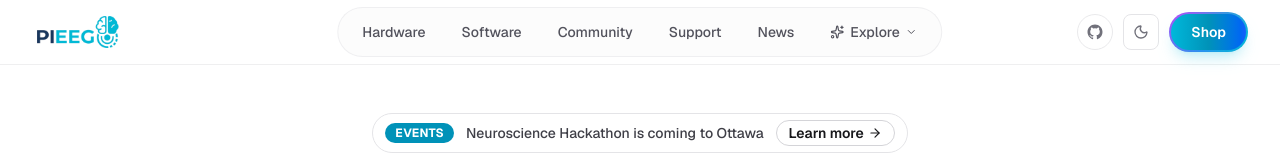
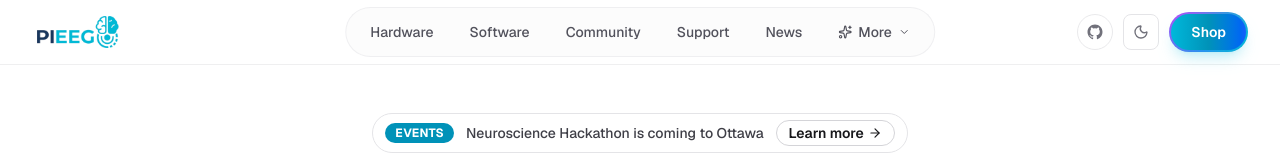
Before and after one commit to pieeg-club/PiEEG-com, a Next.js app: page / in a window 1280 px wide. Shown: the top 160 px of the page. Built offline with nearby package versions, Linux system fonts and the light colour scheme.

Commit message:
update menu

```diff
--- a/src/components/Navbar.tsx
+++ b/src/components/Navbar.tsx
@@ -145,7 +145,7 @@ export function Navbar() {
                 }`}
               >
                 <Sparkles className={`w-3.5 h-3.5 transition-all duration-300 ${megaOpen ? "text-cyan-500 scale-110" : ""}`} />
-                Explore
+                More
                 <ChevronDown className={`w-3 h-3 transition-transform duration-200 ${megaOpen ? "rotate-180 text-cyan-500" : ""}`} />
               </button>
             </div>
```
